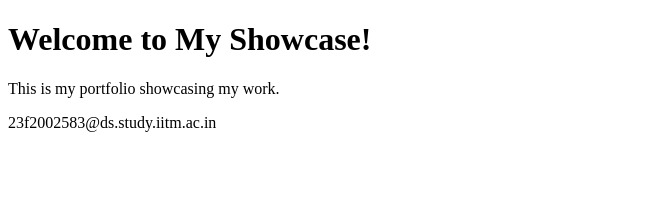
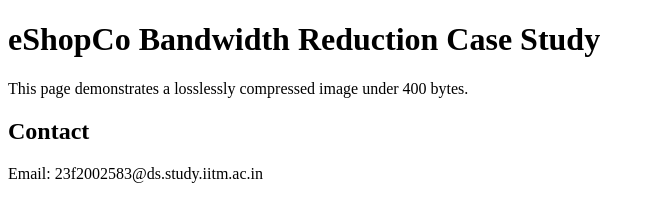
Before and after one commit to Sanavi05/tds_ga1, a plain HTML site: page index.html in a window 1280 px wide. Shown: the whole page, without its empty margins (0-655 px from the left). Drawn offline with Linux system fonts and the light colour scheme.

Commit message:
Github pages

```diff
--- a/index.html
+++ b/index.html
@@ -1,4 +1,4 @@
-<!DOCTYPE html>
+<!-- <!DOCTYPE html>
 <html lang="en">
 <head>
     <meta charset="UTF-8">
@@ -9,6 +9,21 @@
     <h1>Welcome to My Showcase!</h1>
     <p>This is my portfolio showcasing my work.</p>
 
-    <!--email_off-->23f2002583@ds.study.iitm.ac.in<!--/email_off-->
+    email_off 23f2002583@ds.study.iitm.ac.in/email_off-->
+<!-- </body>
+</html> -->
+
+
+<!DOCTYPE html>
+<html>
+<head>
+  <title>eShopCo Bandwidth Reduction</title>
+</head>
+<body>
+  <h1>eShopCo Bandwidth Reduction Case Study</h1>
+  <p>This page demonstrates a losslessly compressed image under 400 bytes.</p>
+
+  <h2>Contact</h2>
+  <p>Email: <!--email_off-->23f2002583@ds.study.iitm.ac.in<!--/email_off--></p>
 </body>
 </html>
```
